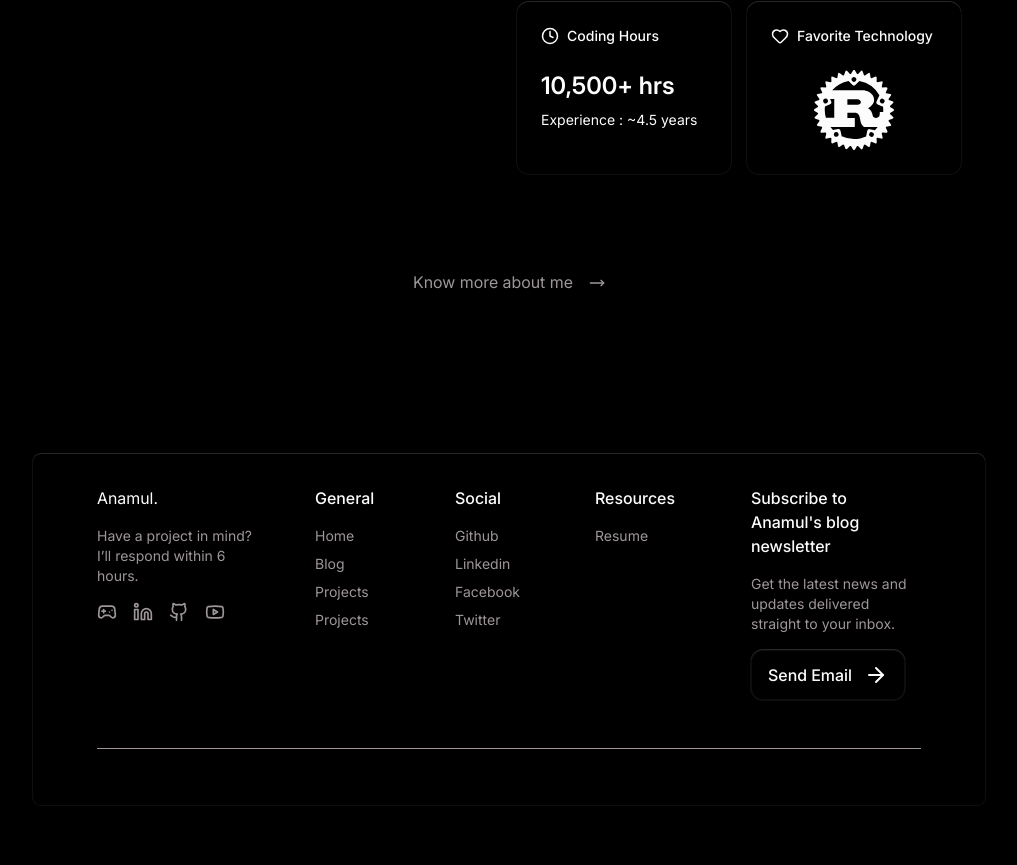
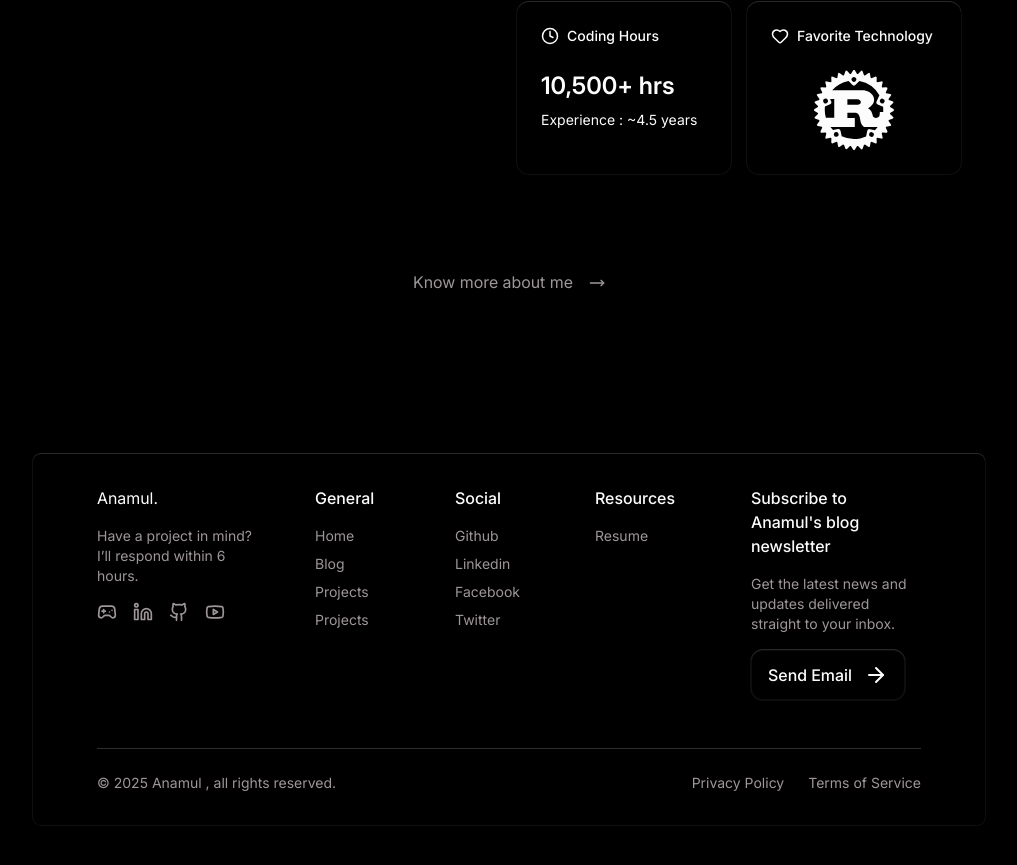
Before and after one commit to programmeranamul/anamul, a Next.js app: page / in a window 1280 px wide. Shown: the part 940-1805 px from the top of the page, without its empty margins (131-1148 px from the left). Built offline with nearby package versions, Linux system fonts and the light colour scheme.

Commit message:
bottom footer added

```diff
--- a/components/Layout/Footer.tsx
+++ b/components/Layout/Footer.tsx
@@ -161,7 +161,13 @@ function Footer() {
             </a>
           </div>
         </div>
-      <div className="border-t border-border pt-6 text-center flex flex-col md:flex-row justify-between items-center text-sm text-secondary-foreground"></div>
+        <div className="border-t border-[#2f2f30] pt-6 text-center flex flex-col md:flex-row justify-between items-center text-sm text-secondary-foreground">
+            <p>©  2025 Anamul , all rights reserved.</p>
+            <div className="flex space-x-6 mt-4 md:mt-0">
+<a href="#" className="hover:text-primary transition-colors">Privacy Policy</a>
+<a href="#" className="hover:text-primary transition-colors">Terms of Service</a>
+            </div>
+        </div>
       </div>
     </footer>
   );
```
Lines whose indentation alone changed are shown as unchanged.
